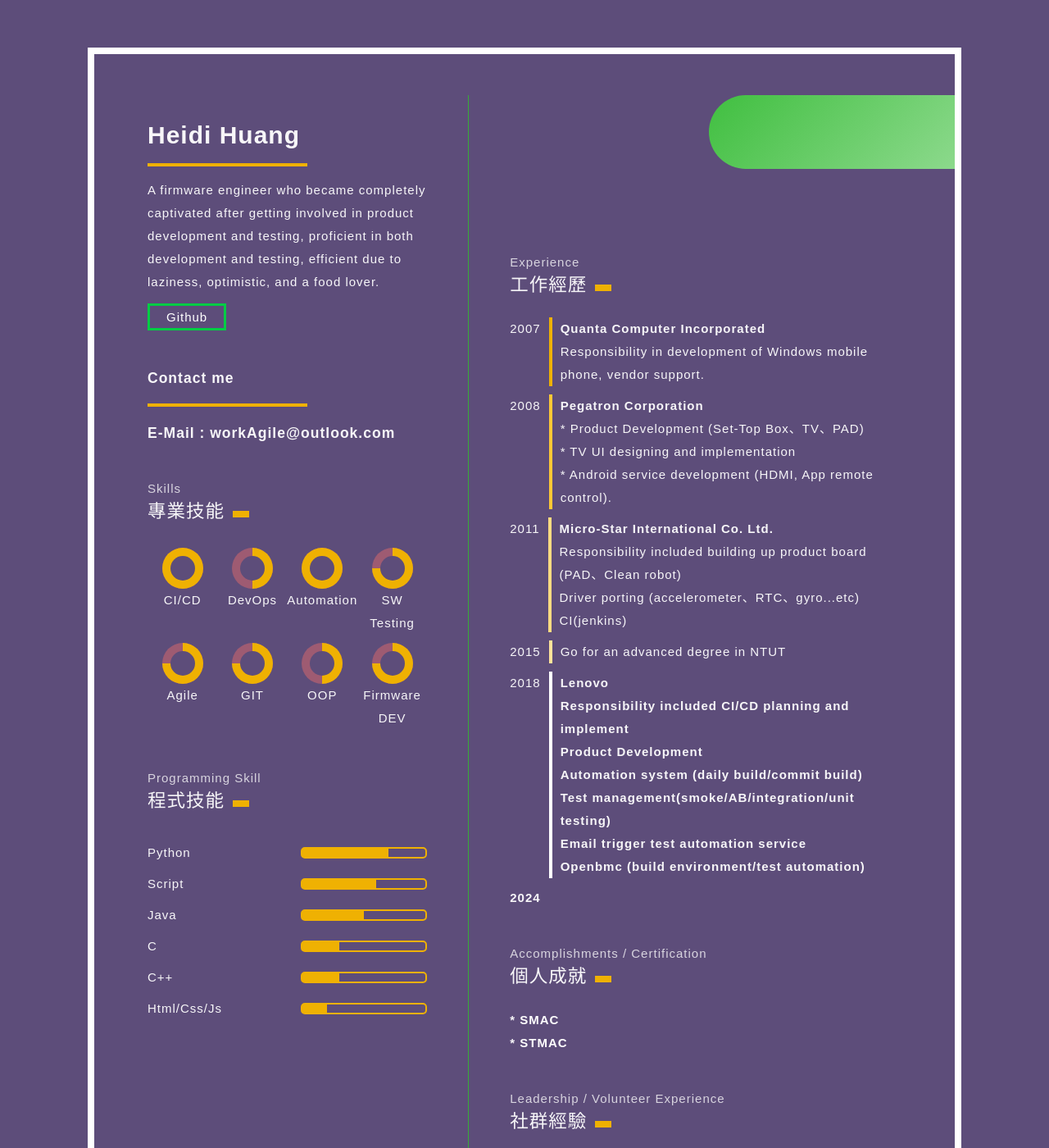
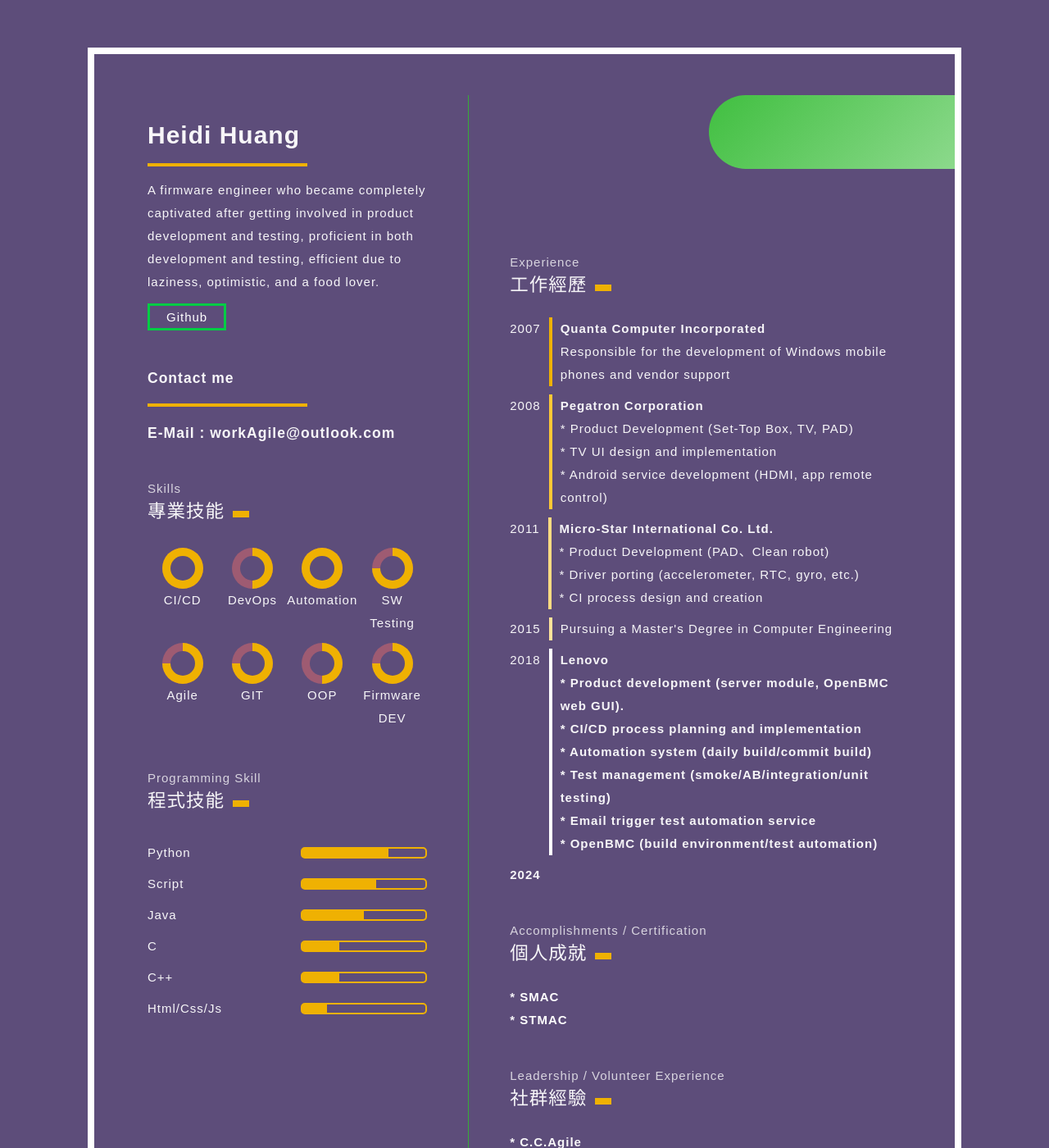
Before and after one commit to gitmaruneko/gitmaruneko.github.io, a Jekyll site: the page personal.html, which Jekyll copies as it is, in a window 1280 px wide and 1400 px high. Shown: the whole window at 82% size. Built offline with Jekyll 4.4.1, drawn with Linux system fonts in a browser that asks for light colours.

Commit message:
Modify forn=mat and grammer

```diff
--- a/personal.html
+++ b/personal.html
@@ -150,39 +150,39 @@
         <li class="year">2007
           <ul>
             <li><b>Quanta Computer Incorporated</b></li>
-            <li>Responsibility in development of Windows mobile phone, vendor support.</li>
+            <li>Responsible for the development of Windows mobile phones and vendor support</li>
           </ul>
         </li>
         <li class="year">2008
           <ul>
             <li><b>Pegatron Corporation</b></li>
-            <li> * Product Development (Set-Top Box、TV、PAD)</li>
-            <li> * TV UI designing and implementation</li>
-            <li> * Android service development (HDMI, App remote control).</li>
+            <li> * Product Development (Set-Top Box, TV, PAD)</li>
+            <li> * TV UI design and implementation</li>
+            <li> * Android service development (HDMI, app remote control)</li>
           </ul>
         </li>
         <li class="year">2011
           <ul>
               <li><b>Micro-Star International Co. Ltd.</b></li>
-              <li>Responsibility included building up product board (PAD、Clean robot)</li>
-              <li>Driver porting (accelerometer、RTC、gyro...etc)</li>
-              <li>CI(jenkins)</li>
+              <li>* Product Development (PAD、Clean robot)</li>
+              <li>* Driver porting (accelerometer, RTC, gyro, etc.)</li>
+              <li>* CI process design and creation</li>
           </ul>
         </li>
         <li class="year">2015
           <ul>
-              <li>Go for an advanced degree in NTUT</li>
+              <li>Pursuing a Master's Degree in Computer Engineering</li>
           </ul>
         </li>
         <li class="year">2018
           <ul>
               <li><b>Lenovo</bb></li>
-              <li>Responsibility included CI/CD planning and implement</li>
-              <li>Product Development</li>
-              <li>Automation system (daily build/commit build)</li>
-              <li>Test management(smoke/AB/integration/unit testing)</li>
-              <li>Email trigger test automation service</li>
-              <li>Openbmc (build environment/test automation)</lili>
+              <li>* Product development (server module, OpenBMC web GUI).</li>
+              <li>* CI/CD process planning and implementation</li>
+              <li>* Automation system (daily build/commit build)</li>
+              <li>* Test management (smoke/AB/integration/unit testing)</li>
+              <li>* Email trigger test automation service</li>
+              <li>* OpenBMC (build environment/test automation)</lili>
           </ul>
         </li>
         <li class="year">2024
```
